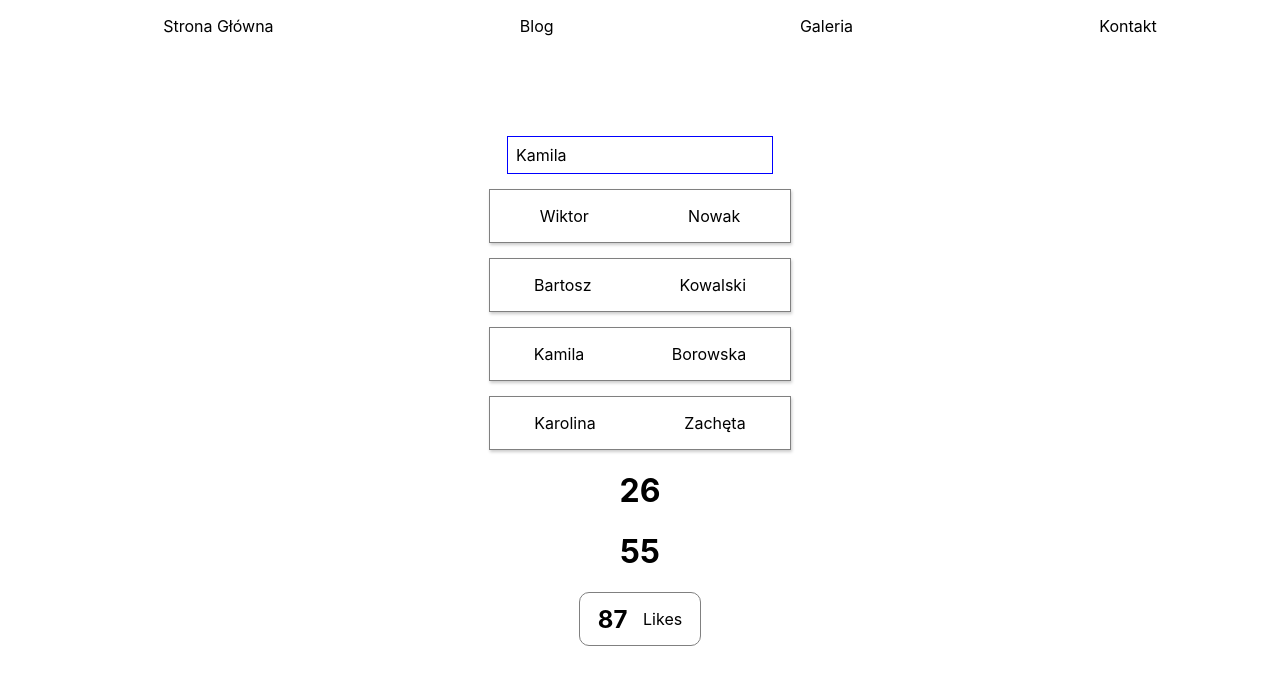
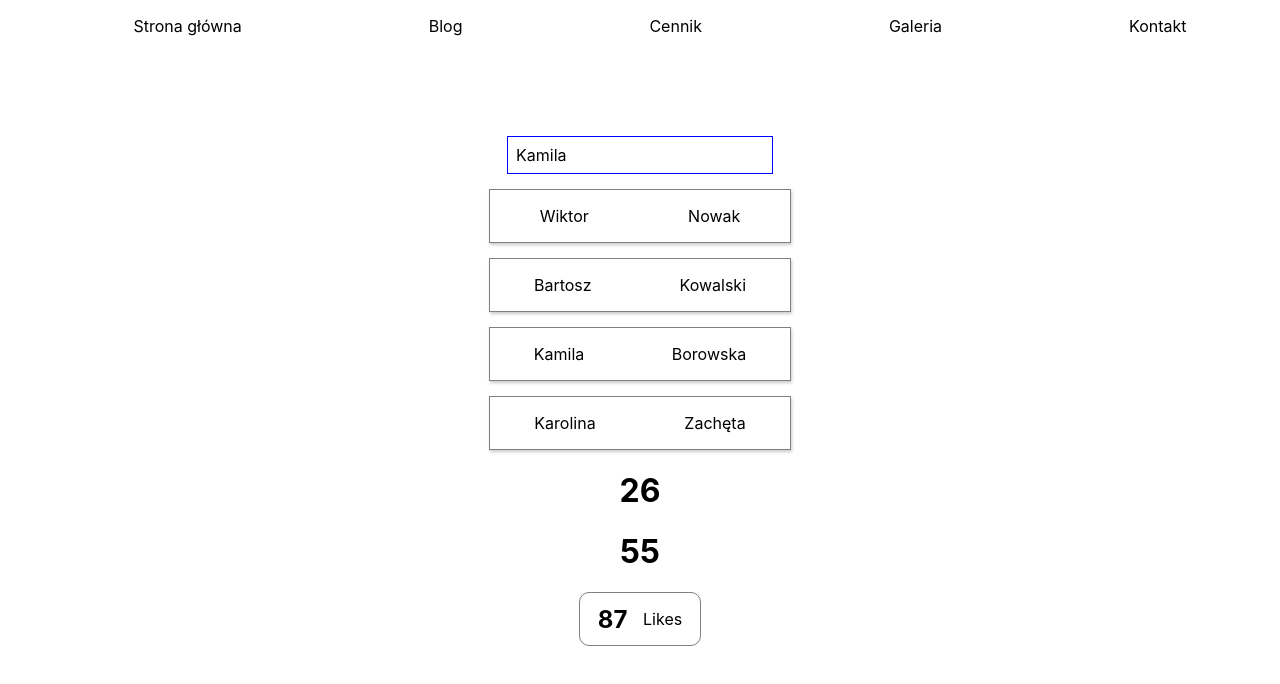
Before and after one commit to lechcirmirakis/Udemy-React-Course-practice, a React (Create React App) app in the folder practice_01/: page / in a window 1280 px wide. Shown: the top 684 px of the page. Built offline with nearby package versions, Linux system fonts and the light colour scheme.

Commit message:
add array to map component

```diff
--- a/practice_01/src/App.js
+++ b/practice_01/src/App.js
@@ -12,23 +12,45 @@ import Menu from './Menu/Menu.js';
 class App extends Component {
   state = {
     users: [
-      {name: 'Wiktor', surname: 'Nowak'},
-      {name: 'Bartosz', surname: 'Kowalski'},
-      {name: 'Kamila', surname: 'Borowska'},
-      {name: 'Karolina', surname: 'Zachęta'}
+      { name: 'Wiktor', surname: 'Nowak' },
+      { name: 'Bartosz', surname: 'Kowalski' },
+      { name: 'Kamila', surname: 'Borowska' },
+      { name: 'Karolina', surname: 'Zachęta' }
     ],
     numbers: [
       1, 2, 3, 4, 5, 6, 7, 8, 9, 10
     ],
+    menuLinks: [
+      {
+        urL: '/',
+        text: 'Strona główna'
+      },
+      {
+        urL: '/blog',
+        text: 'Blog'
+      },
+      {
+        urL: '/pricing',
+        text: 'Cennik'
+      },
+      {
+        urL: '/galery',
+        text: 'Galeria'
+      },
+      {
+        urL: '/contact',
+        text: 'Kontakt'
+      },
+    ]
   }
 
   nameChangeHandler = (event) => {
     this.setState({
       users: [
-        {name: 'Wiktor', surname: 'Nowak'},
-        {name: 'Bartosz', surname: 'Kowalski'},
-        {name: event.target.value, surname: 'Borowska'},
-        {name: 'Karolina', surname: 'Zachęta'}
+        { name: 'Wiktor', surname: 'Nowak' },
+        { name: 'Bartosz', surname: 'Kowalski' },
+        { name: event.target.value, surname: 'Borowska' },
+        { name: 'Karolina', surname: 'Zachęta' }
       ]
     })
   }
@@ -36,15 +58,15 @@ class App extends Component {
   render() {
     return (
       <div className="App">
-        <Menu/>
-        <Userinput name={this.state.users[2].name } changed={this.nameChangeHandler}/>
-        <Useroutput name={this.state.users[0].name} surname={this.state.users[0].surname}/>
-        <Useroutput name={this.state.users[1].name} surname={this.state.users[1].surname}/>
-        <Useroutput name={this.state.users[2].name} surname={this.state.users[2].surname}/>
-        <Useroutput name={this.state.users[3].name} surname={this.state.users[3].surname}/>
-        <Addnumber number1={12} number2 ={14}/>
-        <Sum numbers={this.state.numbers}/>
-        <LikesBox likes={87}/>
+        <Menu links={this.state.menuLinks} />
+        <Userinput name={this.state.users[2].name} changed={this.nameChangeHandler} />
+        <Useroutput name={this.state.users[0].name} surname={this.state.users[0].surname} />
+        <Useroutput name={this.state.users[1].name} surname={this.state.users[1].surname} />
+        <Useroutput name={this.state.users[2].name} surname={this.state.users[2].surname} />
+        <Useroutput name={this.state.users[3].name} surname={this.state.users[3].surname} />
+        <Addnumber number1={12} number2={14} />
+        <Sum numbers={this.state.numbers} />
+        <LikesBox likes={87} />
       </div>
     );
   }
--- a/practice_01/src/Menu/Menu.js
+++ b/practice_01/src/Menu/Menu.js
@@ -2,12 +2,15 @@ import React from 'react';
 import './Menu.css';
 
 const menu = (props) => {
+
+    let menuLinks = props.links.map((element) => {
+        return <li><a href={element.urL}></a>{element.text}</li>
+
+    });
+
     return (
         <ul className="Menu">
-            <li>Strona Główna</li>
-            <li>Blog</li>
-            <li>Galeria</li>
-            <li>Kontakt</li>
+            {menuLinks}
         </ul>
     )
 }
```
